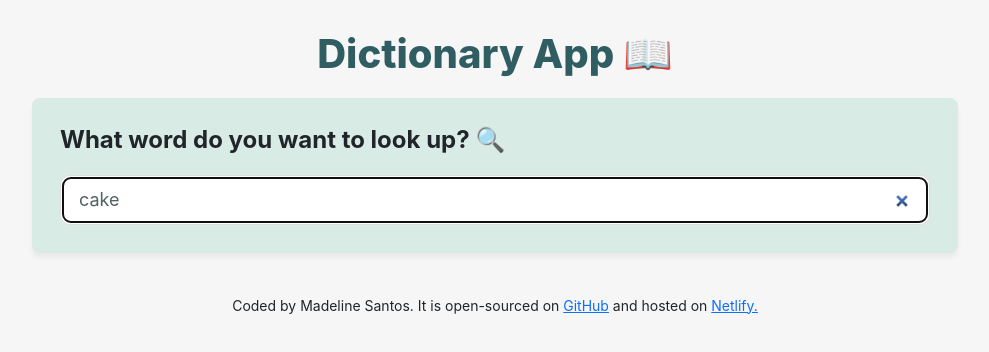
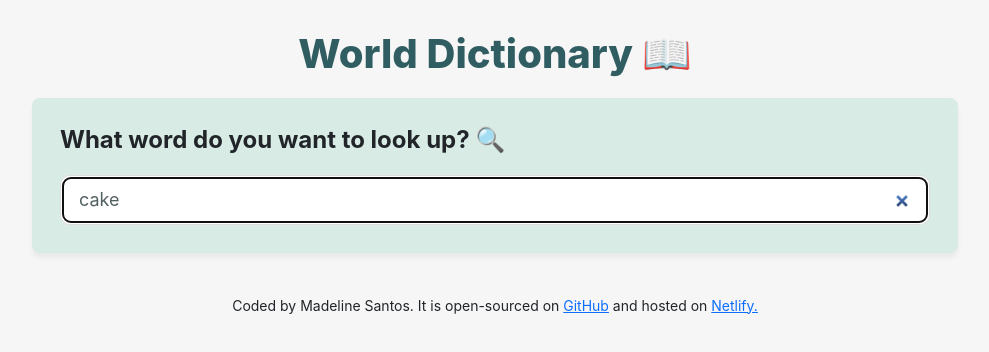
Before and after one commit to madtos12/dictionary-app, a React (Create React App) app: page / in a window 1280 px wide. Shown: the top 352 px of the page, without its empty margins (145-1134 px from the left). Built offline with nearby package versions, Linux system fonts and the light colour scheme; no server answers; a web font is replaced by a local one.

Commit message:
Updated h1

```diff
--- a/src/App.js
+++ b/src/App.js
@@ -2,17 +2,15 @@ import Dictionary from "./Dictionary";
 import Footer from "./Footer";
 import "./App.css";
 
-function App() {
+export default function App() {
   return (
     <div className="App">
       <div className="container">
         <header className="App-header"></header>
-        <h1>Dictionary App 📖</h1>
+        <h1>World Dictionary 📖</h1>
         <Dictionary defaultKeyword="cake" />
       </div>
       <Footer />
     </div>
   );
 }
-
-export default App;
```
